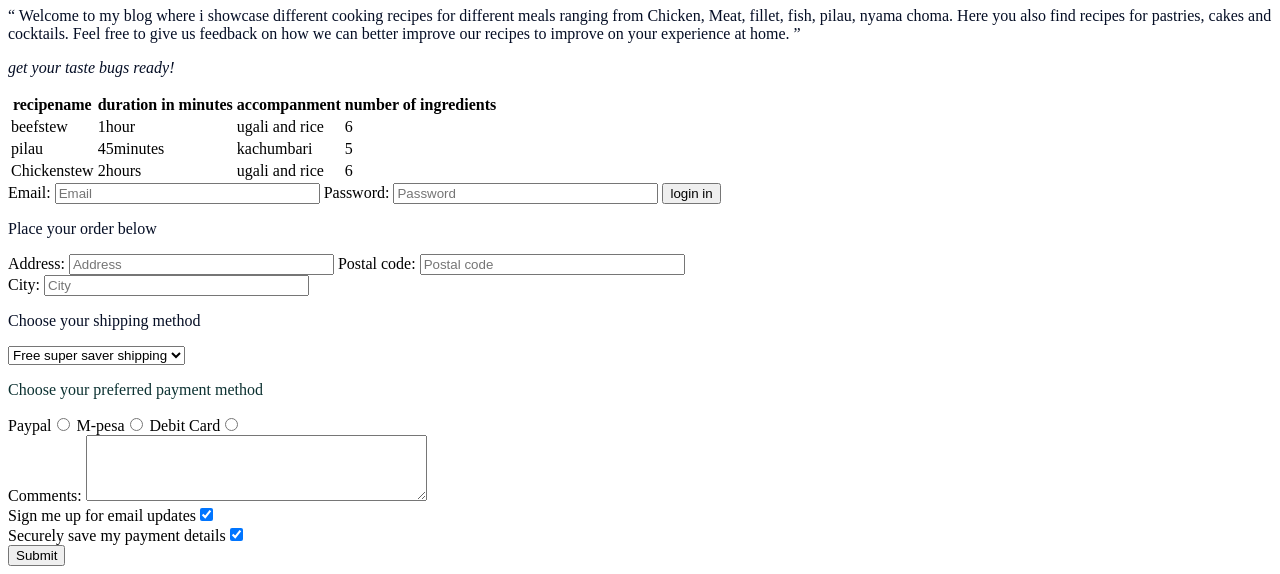
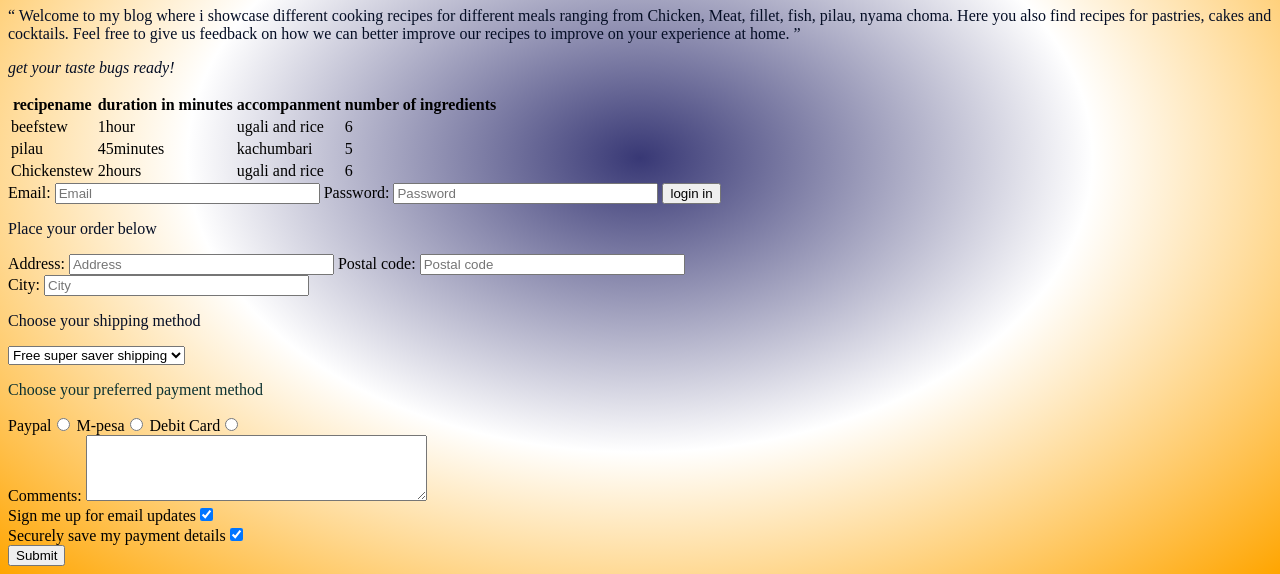
Before and after one commit to gvihendah/cooking-recipes-blog, a plain HTML site: page index.html in a window 1280 px wide. Shown: the part 258-832 px from the top of the page. Drawn offline with Linux system fonts and the light colour scheme.

Commit message:
initial commit

```diff
--- a/css/main.css
+++ b/css/main.css
@@ -41,7 +41,7 @@ P {
 }
 
 body {
-background:radial-gradient(rgb(56, 56, 117)gt, white, orange);
+background:radial-gradient(rgb(56, 56, 117), white, orange);
 
 
 }
```
